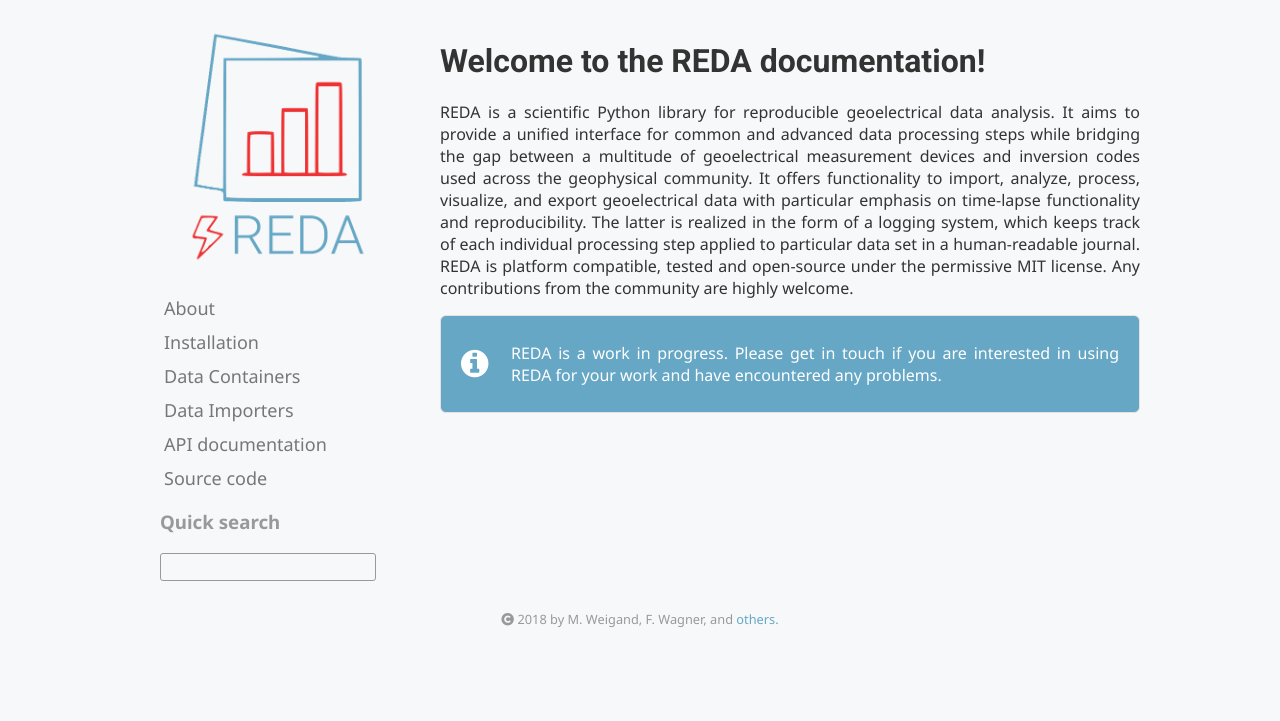
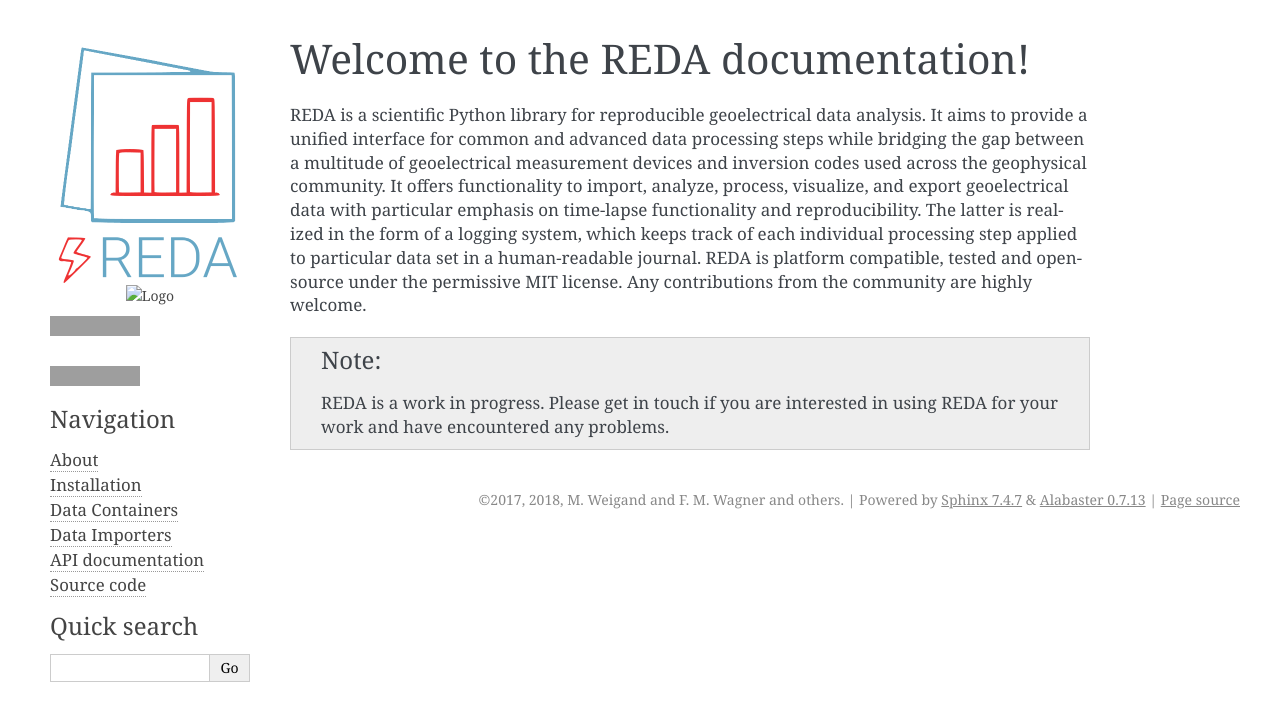
Before and after one commit to geophysics-ubonn/reda, a Sphinx documentation site: the page built from doc/index.rst, in a window 1280 px wide. Shown: the top 721 px of the page. Built offline with Sphinx 7.4.7, drawn with Linux system fonts in a browser that asks for light colours; nearby versions of some CDN libraries; pages that are not in the unit, such as notebooks, are missing from menus; grey boxes are pictures that could not be loaded.

Commit message:
Try with alabaster, theme seems to have https problem

```diff
--- a/doc/conf.py
+++ b/doc/conf.py
@@ -15,6 +15,7 @@
 # import sys
 # import os
 import matplotlib
+
 matplotlib.use("Agg")
 
 # If extensions (or modules to document with autodoc) are in another directory,
@@ -60,8 +61,10 @@ sphinx_gallery_conf = {
         '../examples/03_sEIT',
     ],
     'gallery_dirs': ['_examples'],
-    'filename_pattern': 'plot_',
-    'abort_on_example_error': True,
+    'filename_pattern':
+    'plot_',
+    'abort_on_example_error':
+    True,
     'reference_url': {
         # The module you locally document uses a None
         'reda': None,
@@ -72,13 +75,16 @@ sphinx_gallery_conf = {
     },
 
     # Don't report time of fast scripts (< 10 sec)
-    "min_reported_time": 10,
+    "min_reported_time":
+    10,
 
     # path where to store your example linker templates
-    'backreferences_dir': '_api',
+    'backreferences_dir':
+    '_api',
 
     # Your documented modules. You can use a string or a list of strings
-    'doc_module': 'reda'
+    'doc_module':
+    'reda'
 }
 # Add any paths that contain templates here, relative to this directory.
 templates_path = ['_templates']
@@ -149,12 +155,30 @@ pygments_style = 'sphinx'
 
 # The theme to use for HTML and HTML Help pages.  See the documentation for
 # a list of builtin themes.
-html_theme = 'reda'
+# html_theme = 'reda'
+html_theme = 'alabaster'
+html_sidebars = {
+    '**': [
+        'about.html',
+        'navigation.html',
+        'relations.html',
+        'searchbox.html',
+        'donate.html',
+    ]
+}
 
 # Theme options are theme-specific and customize the look and feel of a theme
 # further.  For a list of options available for each theme, see the
 # documentation.
-html_theme_options = {}
+html_theme_options = {
+    'github_user': 'geophysics-ubonn',
+    'github_repo': 'reda',
+    'logo': '_static/reda_logo.png',
+    'logo_name': False,
+    'travis_button': True,
+    'page_width': '1200px',
+    'fixed_sidebar': True,
+}
 
 # Add any paths that contain custom themes here, relative to this directory.
 html_theme_path = ["_themes"]
```
Also changed, not shown: .travis.yml, 1 other file.
